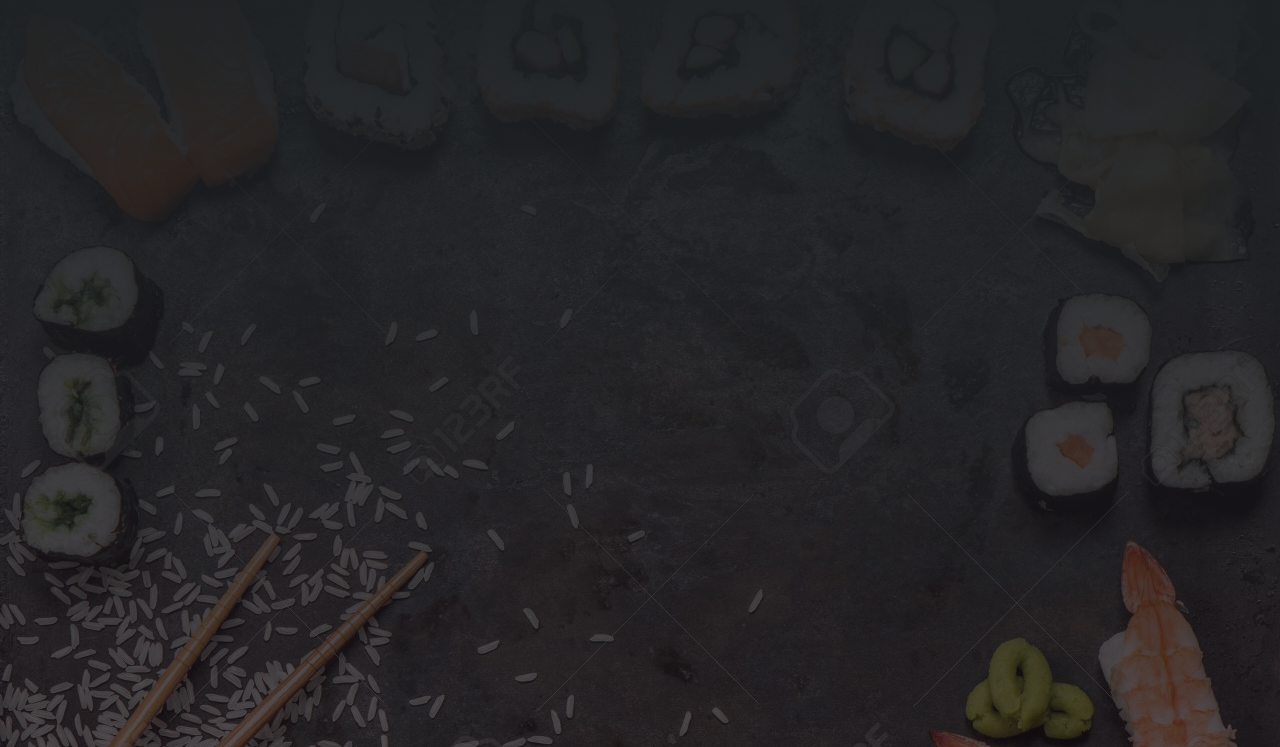
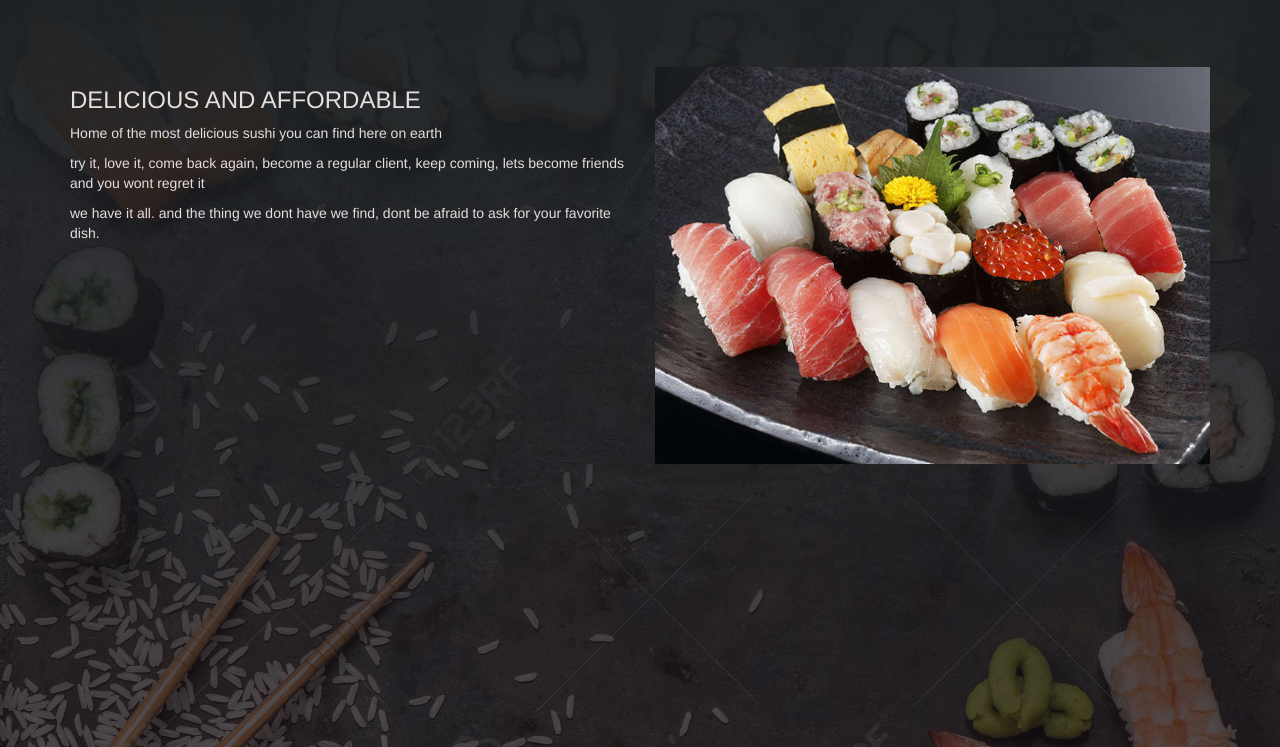
Before and after one commit to ricardo123321/Restaurant-Page, a website built with webpack: page dist/index.html in a window 1280 px wide. Shown: the part 53-800 px from the top of the page. Built offline with nearby package versions, Linux system fonts and the light colour scheme.

Commit message:
added about

```diff
--- a/src/assets/css/style.css
+++ b/src/assets/css/style.css
@@ -12,7 +12,7 @@
 }
 
 .f-marg{
- padding-top: 60px;
+ padding-top: 120px;
 }
 
 .text-w{
--- a/src/index.js
+++ b/src/index.js
@@ -54,6 +54,11 @@ navbar()
 const about = () => {
   const txtabout = document.getElementById('content')
 
+  if(document.getElementById('rest') !== null){
+    const some = document.getElementById('rest')
+    txtabout.removeChild(some)
+  }
+
   const txt1 = document.createElement('p');
   txt1.textContent = 'Home of the most delicious sushi you can find here on earth'
   const txt2 = document.createElement('p');
@@ -76,6 +81,34 @@ const about = () => {
   img.setAttribute('alt', 'about img')
 
   const col2 = document.createElement('div');
-  col.setAttribute('class', 'col-md-6 col-sm-6')
-  col.appendChild(img)
+  col2.setAttribute('class', 'col-md-6 col-sm-6')
+  col2.appendChild(img)
+
+  const h1 = document.createElement('h1');
+  const col12 = document.createElement('div');
+  col12.setAttribute('class', 'col-lg-12 col-md-12 col-sm-12 col-xs-12')
+  col12.appendChild(h1)
+
+  const row = document.createElement('div');
+  row.setAttribute('class', 'row')
+  row.appendChild(col)
+  row.appendChild(col2)
+  row.appendChild(col12)
+
+  const container = document.createElement('div')
+  container.setAttribute('class', 'container')
+  container.appendChild(row)
+
+  const pageplace = document.createElement('section')
+  pageplace.setAttribute('class', 'f-marg text-w')
+  pageplace.setAttribute('id', 'pageplace')
+  pageplace.appendChild(container)
+
+  const rest = document.createElement('div');
+  rest.setAttribute('id', 'rest');
+  rest.appendChild(pageplace)
+
+  txtabout.appendChild(rest)
 }
+
+about()
```
Also changed, not shown: dist/main.js.
